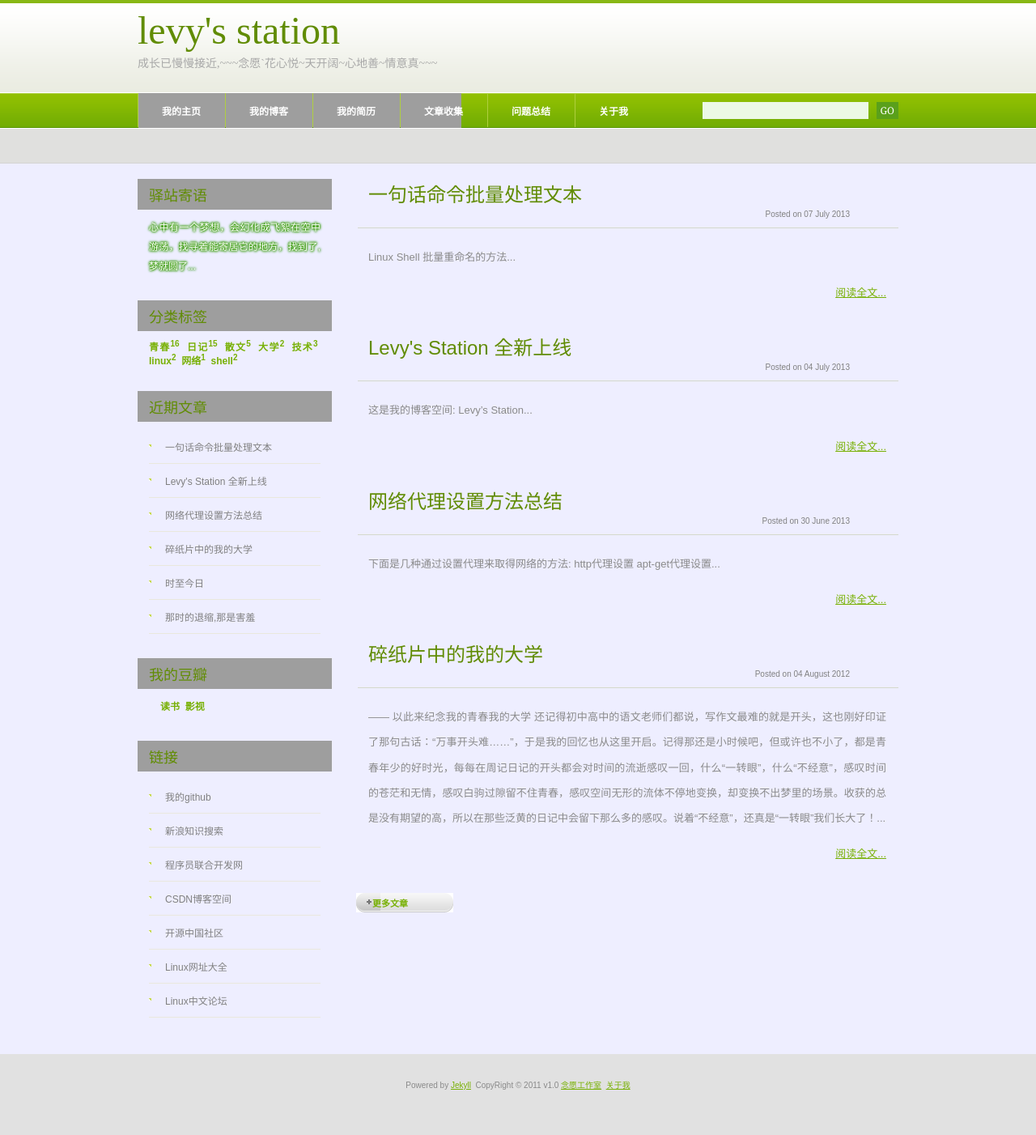
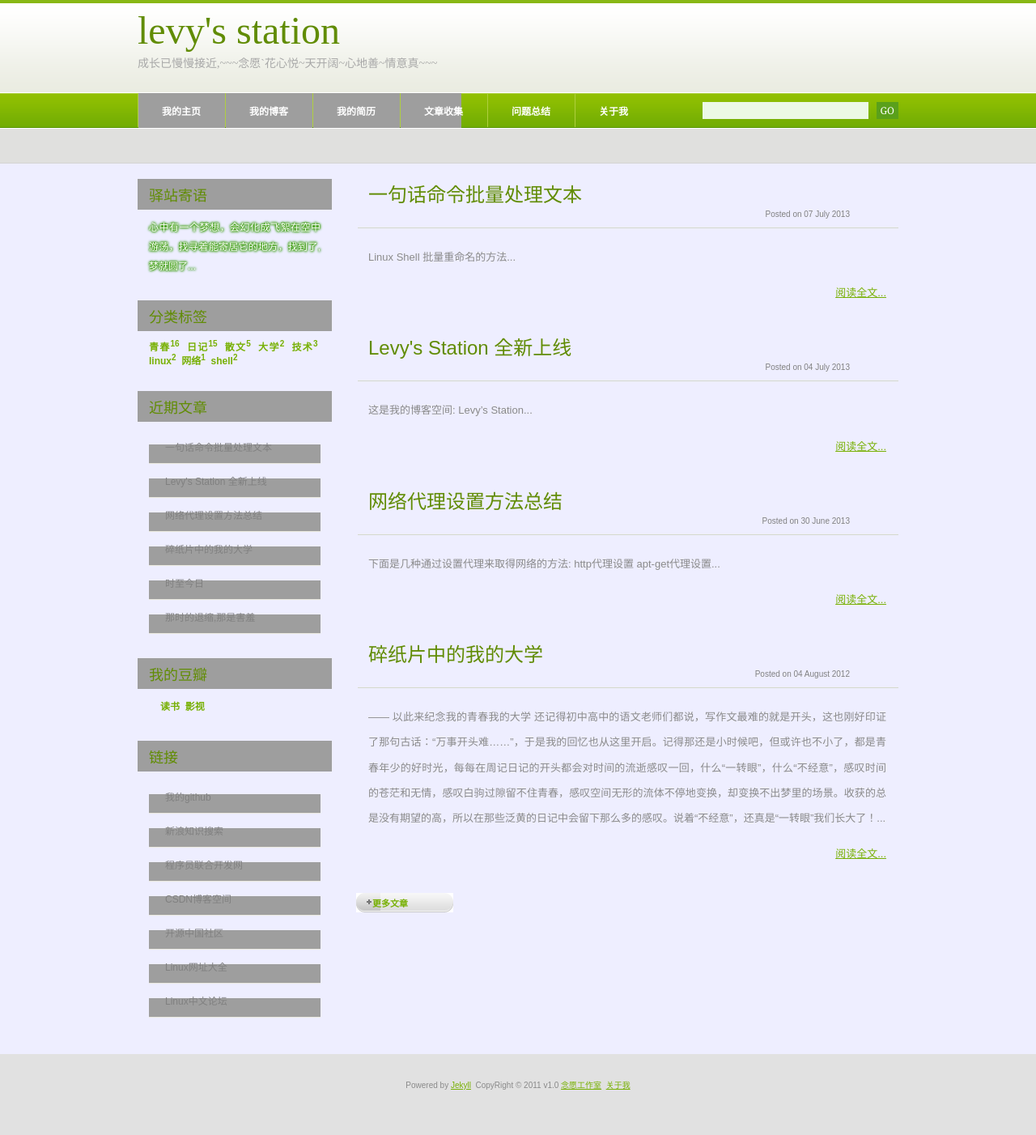
Before and after one commit to cailiwei/yuan, a Jekyll site: the page built from index.html, in a window 1280 px wide. Shown: the whole page at 81% size. Built offline with Jekyll 4.4.1, drawn with Linux system fonts in a browser that asks for light colours; the list of posts is cut into pages by our own code; comment, search, counter and statistics services are not loaded.

Commit message:
Cancel set img

```diff
--- a/css/style.css
+++ b/css/style.css
@@ -445,7 +445,7 @@ hr { display: none; }
 	margin: 0;
 	padding: 12px 0px;
 	border-bottom: 1px solid #E9E8DD;
-	background: url(images/img08.gif) no-repeat left 18px;
+	background: url(images/img06.gif) no-repeat left 18px; /* cancel set img*/
 }
 
 #sidebar li li a {
```
